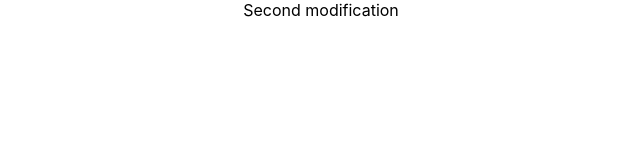
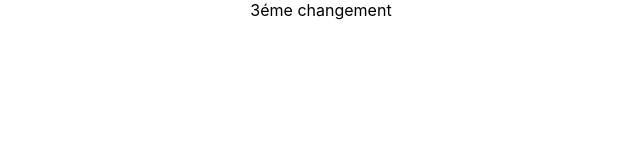
Before and after one commit to BOUKRAYEA/MERN-Contact-List, a React (Create React App) app in the folder client/: page / in a window 1280 px wide. Shown: the top 160 px of the page, without its empty margins (319-959 px from the left). Built offline with nearby package versions, Linux system fonts and the light colour scheme.

Commit message:
3éme changement

```diff
--- a/client/src/App.js
+++ b/client/src/App.js
@@ -4,7 +4,7 @@ import './App.css';
 function App() {
   return (
     <div className="App">
-      Second modification
+      3éme changement
     </div>
   );
 }
```
